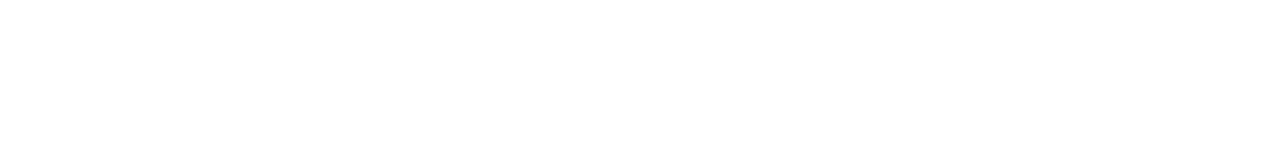
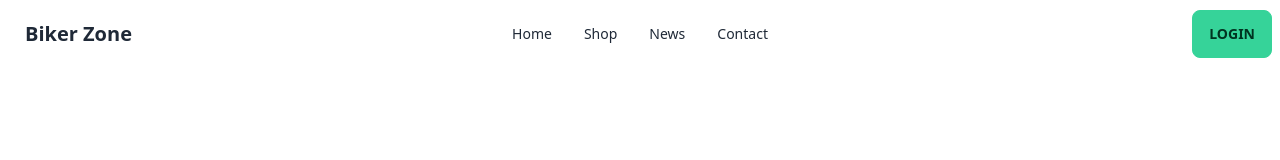
Before and after one commit to LabuIslam702/biker-zone-with-daisyui, a plain HTML site: page index.html in a window 1280 px wide. Drawn offline with nearby package versions, Linux system fonts and the light colour scheme.

Commit message:
added navbar section

```diff
--- a/index.html
+++ b/index.html
@@ -3,9 +3,47 @@
 <head>
     <meta charset="UTF-8">
     <meta name="viewport" content="width=device-width, initial-scale=1.0">
-    <title>Biker-zone-with-daisyui</title>
+    <title>Biker Zone</title>
+    <!-- this is daisy and tailwind link -->
+    <link href="https://cdn.jsdelivr.net/npm/daisyui@3.3.1/dist/full.css" rel="stylesheet" type="text/css" />
+    <script src="https://cdn.tailwindcss.com"></script>
 </head>
 <body>
+    <header>
+        <nav>
+            <div class="navbar bg-base-100">
+                <div class="navbar-start">
+                  <div class="dropdown">
+                    <label tabindex="0" class="btn btn-ghost lg:hidden">
+                      <svg xmlns="http://www.w3.org/2000/svg" class="h-5 w-5" fill="none" viewBox="0 0 24 24" stroke="currentColor"><path stroke-linecap="round" stroke-linejoin="round" stroke-width="2" d="M4 6h16M4 12h8m-8 6h16" /></svg>
+                    </label>
+                    <ul tabindex="0" class="menu menu-sm dropdown-content mt-3 z-[1] p-2 shadow bg-base-100 rounded-box w-52">
+                      <li><a>Home</a></li>
+                      <li><a>Shop</a></li>
+                      <li><a>News</a></li>
+                      <li><a>Contact</a></li>
+                  </div>
+                  <a class="btn btn-ghost normal-case text-xl">Biker Zone</a>
+                </div>
+                <div class="navbar-center hidden lg:flex">
+                  <ul class="menu menu-horizontal px-1">
+                    <li><a>Home</a></li>
+                    <li><a>Shop</a></li>
+                    <li><a>News</a></li>
+                    <li><a>Contact</a></li>
+                  </ul>
+                </div>
+                <div class="navbar-end">
+                  <a class="btn btn-success">Login</a>
+                </div>
+              </div>
+        </nav>
+    </header>
+    <main>
 
+    </main>
+    <footer>
+
+    </footer>
 </body>
 </html>
--- /dev/null
+++ b/tailwind.config.js
@@ -0,0 +1,8 @@
+/** @type {import('tailwindcss').Config} */
+module.exports = {
+    content: ["./src/**/*.{html,js}"],
+    theme: {
+      extend: {},
+    },
+    plugins: [],
+  }
```
